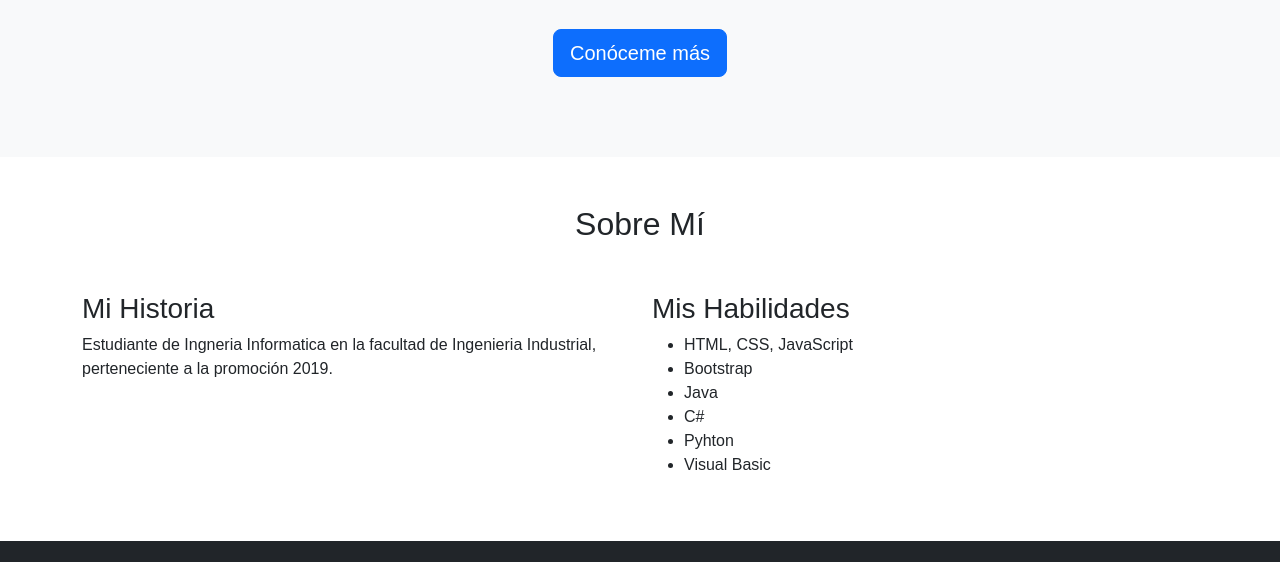
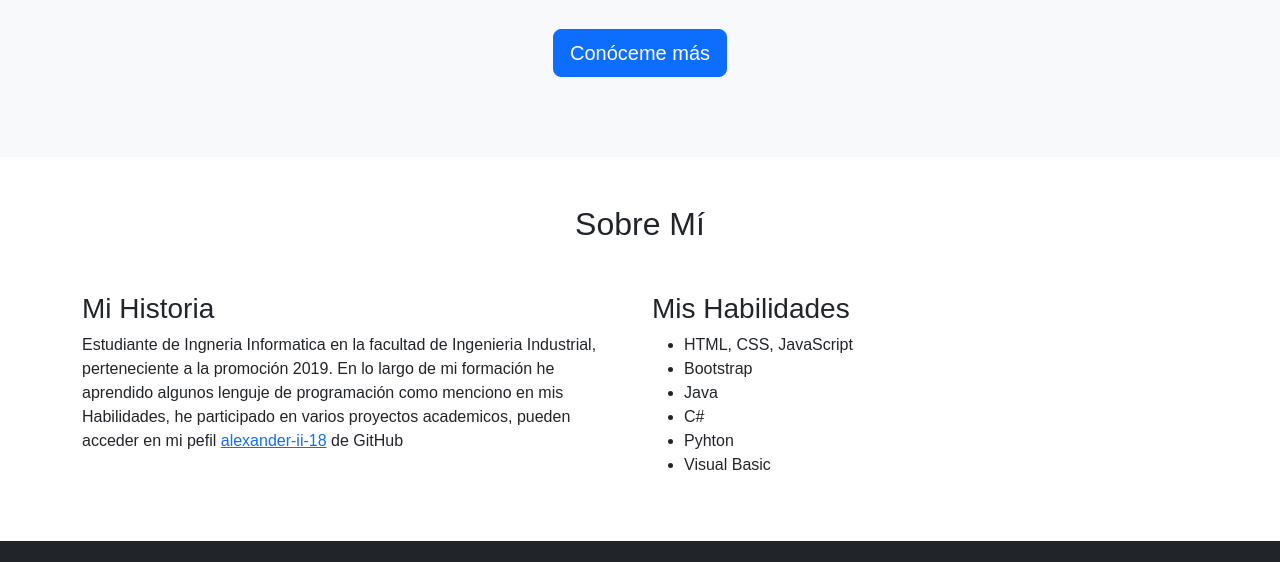
Before and after one commit to alexander-ii-18/PaginaPersonal, a plain HTML site: page code/Index.html in a window 1280 px wide. Shown: the part 535-1097 px from the top of the page. Drawn offline with nearby package versions, Linux system fonts and the light colour scheme.

Commit message:
Se agregaron los archivos

```diff
--- a/code/Index.html
+++ b/code/Index.html
@@ -55,7 +55,9 @@
             <div class="row">
                 <div class="col-lg-6">
                     <h3>Mi Historia</h3>
-                    <p>Estudiante de Ingneria Informatica en la facultad de Ingenieria Industrial, perteneciente a la promoción 2019.  </p>
+                    <p>Estudiante de Ingneria Informatica en la facultad de Ingenieria Industrial, perteneciente a la promoción 2019. En lo largo de mi formación he aprendido algunos lenguje de programación
+                        como menciono en mis Habilidades, he participado en varios proyectos academicos, pueden acceder en mi pefil <a href="https://github.com/alexander-ii-18">alexander-ii-18</a> de GitHub
+                    </p>
                 </div>
                 <div class="col-lg-6">
                     <h3>Mis Habilidades</h3>
--- a/style/estiloIndex.css
+++ b/style/estiloIndex.css
@@ -1,5 +1,6 @@
 body {
     font-family: 'Arial', sans-serif;
+
 }
 .hero-section {
     background: #f8f9fa;
```
